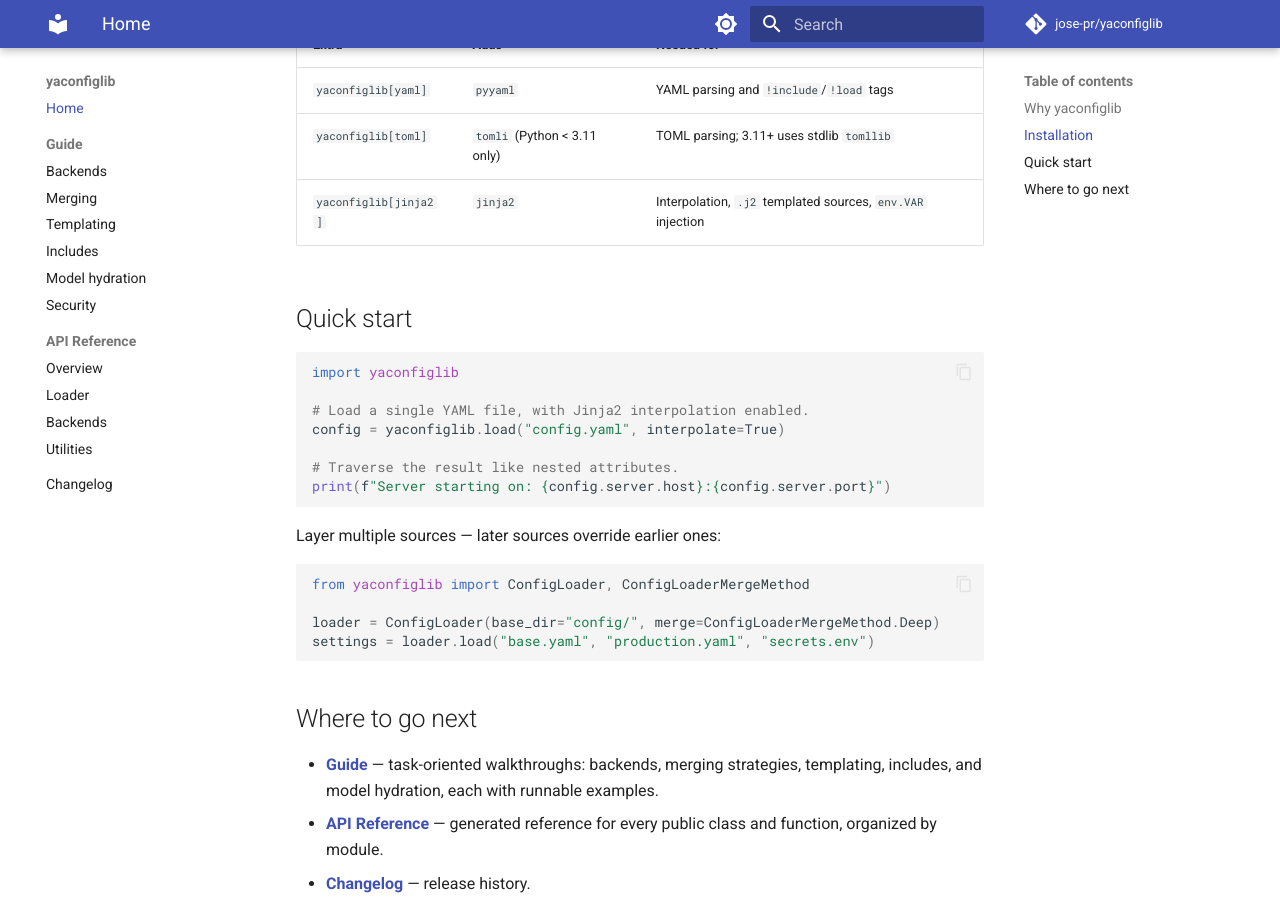
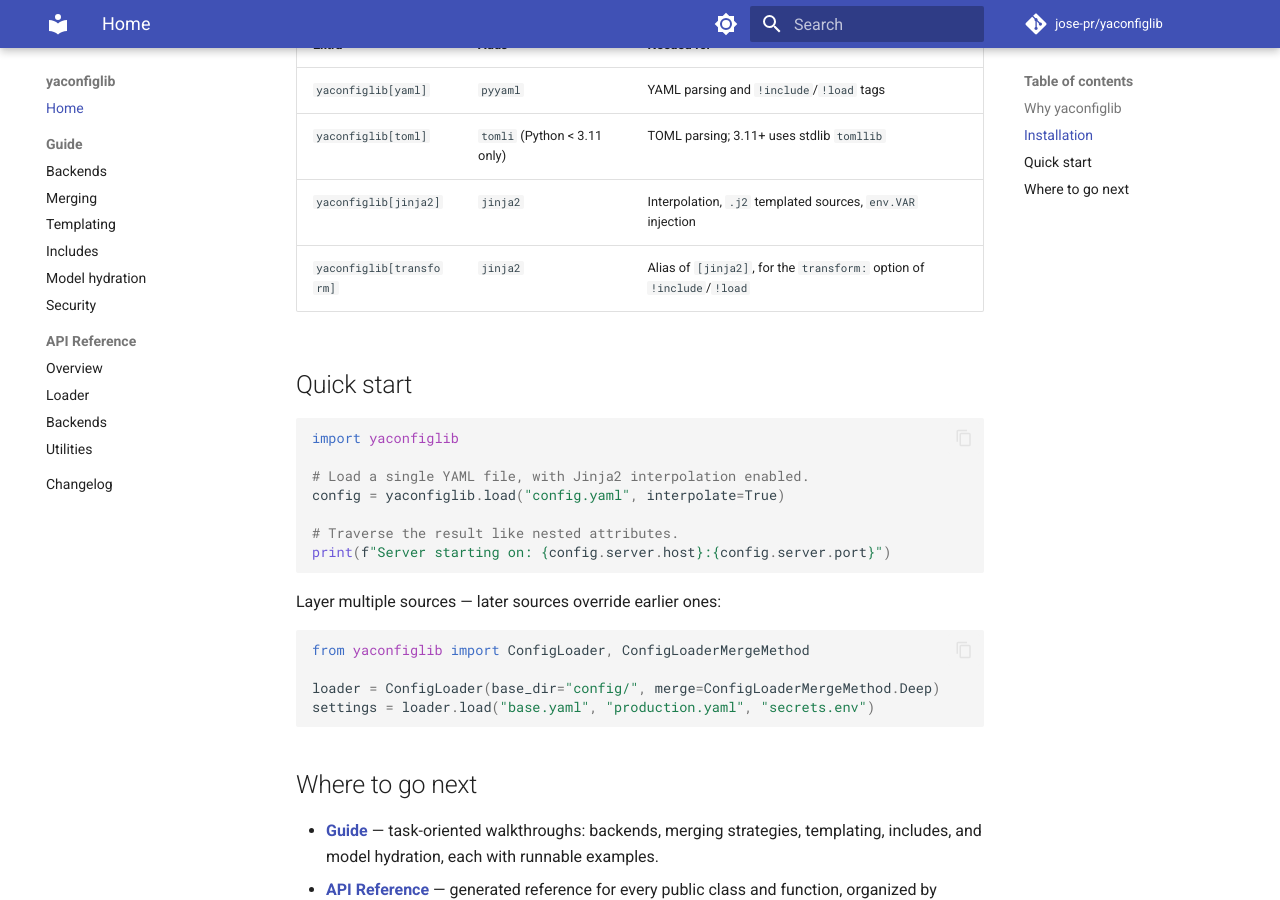
Before and after one commit to jose-pr/yaconfiglib, an MkDocs documentation site: the page built from docs/index.md, in a window 1280 px wide and 900 px high, scrolled down 1002 px. Built offline with MkDocs 1.6.1 and Material for MkDocs 9.7.7, drawn with Linux system fonts in a browser that asks for light colours; comment, search, counter and statistics services are not loaded.

Commit message:
docs: document the transform extra
yaconfiglib[transform] backs the real transform: option of
!include/!load and ConfigLoader.load(), but appeared in no extras table,
so it read as a stray alias. Both tables now list it as an alias of
[jinja2]. Keeping it matters: removing the extra would make
`pip install yaconfiglib[transform]` warn and then install without
jinja2.

```diff
--- a/docs/index.md
+++ b/docs/index.md
@@ -45,6 +45,7 @@
 | `yaconfiglib[yaml]` | `pyyaml` | YAML parsing and `!include`/`!load` tags |
 | `yaconfiglib[toml]` | `tomli` (Python < 3.11 only) | TOML parsing; 3.11+ uses stdlib `tomllib` |
 | `yaconfiglib[jinja2]` | `jinja2` | Interpolation, `.j2` templated sources, `env.VAR` injection |
+| `yaconfiglib[transform]` | `jinja2` | Alias of `[jinja2]`, for the `transform:` option of `!include`/`!load` |
 
 ## Quick start
 
```
Also changed, not shown: README.md (+1 -0 lines).
